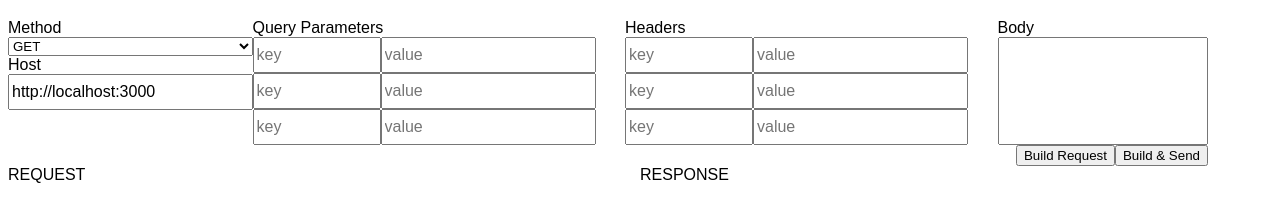
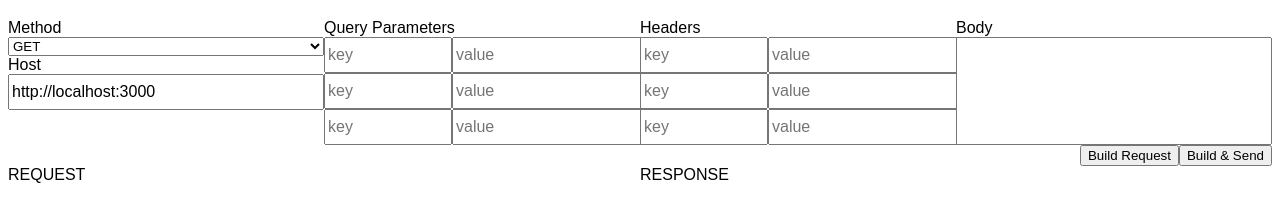
Before and after one commit to HJBowers/postalicious, a website: page public/index.html in a window 1280 px wide. Shown: the part 61-282 px from the top of the page. Drawn offline with nearby package versions, Linux system fonts and the light colour scheme.

Commit message:
styles update from terminal

```diff
--- a/public/css/styles.css
+++ b/public/css/styles.css
@@ -6,7 +6,6 @@ body {
 .request-builder {
   display: flex;
   flex-direction: column;
-  width: 1200px;
 }
 
 .form-top {
@@ -25,8 +24,7 @@ body {
 }
 
 .form-child {
-  margin: 0px 0px 0px 0px;
-  flex-grow: 1;
+  width: 25%;
 }
 
 .method-host {
```
